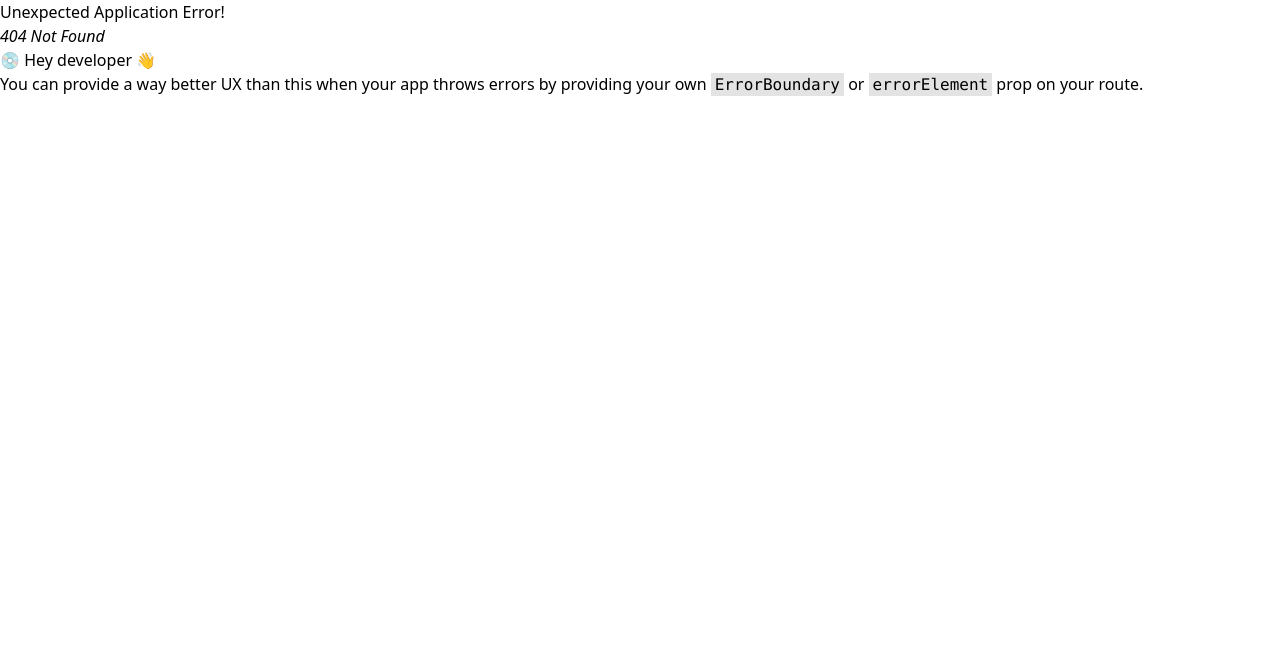
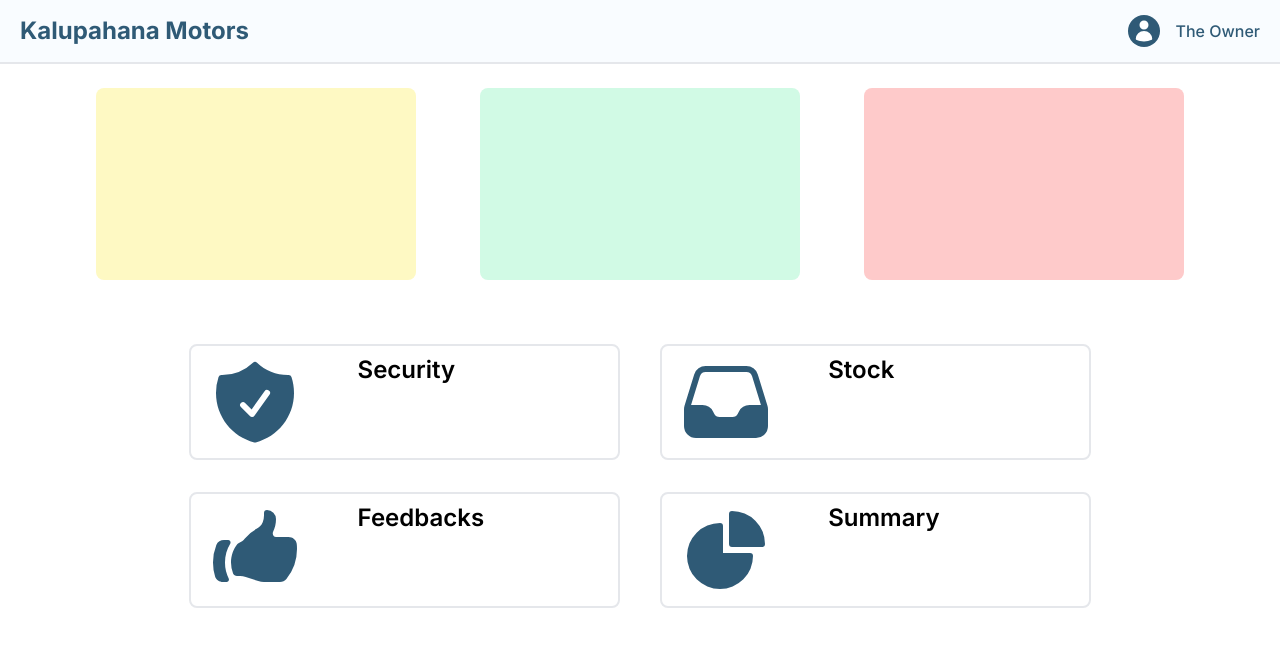
Before and after one commit to pramuddhika/Kalupahana-Project, a React (Vite) app in the folder client/: page /owner in a window 1280 px wide. Before the commit this address had no page. Shown: the top 646 px of the page. Built offline with nearby package versions, Linux system fonts and the light colour scheme.

Commit message:
owner home create, owner roter create not added

```diff
--- /dev/null
+++ b/client/src/pages/Admin/Feedbacks.jsx
@@ -0,0 +1,11 @@
+
+
+const Feedbacks = () => {
+    return (
+        <div>
+            <p>this is owner feedback page</p>
+        </div>
+    );
+};
+
+export default Feedbacks;
--- /dev/null
+++ b/client/src/pages/Admin/Home.jsx
@@ -0,0 +1,75 @@
+import {UserIcon,ShieldCheckIcon,InboxIcon,HandThumbUpIcon,ChartPieIcon} from '@heroicons/react/24/solid';
+import DashBoardBox from '../components/DashBoardBox';
+
+const Home = () => {
+    return (
+        <div className='h-screen'>
+            {/**6wner header -start */}
+            <div className="flex h-16 w-full bg-side-nav-bg border-b-2 justify-between">
+             <p className="flex items-center font-inter font-bold pl-5 text-2xl text-text-primary">
+                Kalupahana Motors
+             </p>
+             <div className='flex items-center pr-5 gap-4'>
+                <UserIcon className='h-8 w-8 text-white bg-text-primary rounded-2xl p-1 '/>
+                <p className='font-inter tex text-text-primary font-medium'>The Owner</p>
+             </div>
+            </div>
+            {/**6wner header -end */}
+
+            <DashBoardBox/>
+
+            {/**Owner menu- start */}
+            <div className='mt-16'>
+
+                <div className='flex justify-center gap-10 my-8'>
+
+                    <div className='flex box-content border-2 hover:border-teal-400 h-28 w-1/3 rounded-lg cursor-pointer'>
+                      <div className='mt-2 ml-4 w-1/3'>
+                         <ShieldCheckIcon className='h-24 text-text-primary'/>
+                      </div>
+                      <div className='font-inter m-2'>
+                        <p className='font-semibold text-2xl'>Security</p>
+                      </div>
+                    </div>
+
+                    <div className='flex box-content border-2  hover:border-teal-400 h-28 w-1/3 rounded-lg cursor-pointer'>
+                      <div className='mt-2 ml-4 w-1/3'>
+                         <InboxIcon className='h-24 text-text-primary'/>
+                      </div>
+                      <div className='font-inter m-2'>
+                        <p className='font-semibold text-2xl'>Stock</p>
+                      </div>
+                    </div>
+
+                </div>
+
+                <div className='flex justify-center gap-10 my-8'>
+
+                    <div className='flex box-content border-2  hover:border-teal-400 h-28 w-1/3 rounded-lg cursor-pointer'>
+                      <div className='mt-2 ml-4 w-1/3'>
+                         <HandThumbUpIcon className='h-24 text-text-primary'/>
+                      </div>
+                      <div className='font-inter m-2'>
+                        <p className='font-semibold text-2xl'>Feedbacks</p>
+                      </div>
+                    </div>
+
+                    <div className='flex box-content border-2  hover:border-teal-400 h-28 w-1/3 rounded-lg cursor-pointer'>
+                    <div className='mt-2 ml-4 w-1/3'>
+                         <ChartPieIcon className='h-24 text-text-primary'/>
+                      </div>
+                      <div className='font-inter m-2'>
+                        <p className='font-semibold text-2xl'>Summary</p>
+                      </div>
+                    </div>
+
+                </div>
+
+            </div>
+            {/**Owner mwnu - end */}
+
+        </div>
+    );
+};
+
+export default Home;
--- /dev/null
+++ b/client/src/pages/Admin/Owner.jsx
@@ -0,0 +1,25 @@
+import { Routes, Route} from 'react-router-dom';
+
+import Home from './Home';
+import Security from './Security';
+import StockOwner from './Stock';
+import Summary from './Summary';
+import FeedbacksOwner from './Feedbacks';
+
+const Owner = () => {
+  return (
+    <div>
+
+      <Routes>
+        <Route path="" element={<Home/>} />
+        <Route path="security" element={<Security />} />
+        <Route path="stock" element={<StockOwner />} />
+        <Route path="summary" element={<Summary />} />
+        <Route path="feedbacks" element={<FeedbacksOwner />} />
+      </Routes>
+
+    </div>
+  );
+};
+
+export default Owner;
--- /dev/null
+++ b/client/src/pages/Admin/Security.jsx
@@ -0,0 +1,11 @@
+
+
+const Security = () => {
+    return (
+        <div>
+            <p>this is owner security page</p>
+        </div>
+    );
+};
+
+export default Security;
--- /dev/null
+++ b/client/src/pages/Admin/Stock.jsx
@@ -0,0 +1,11 @@
+
+
+const Stock = () => {
+    return (
+        <div>
+            <p>this is owner stock page</p>
+        </div>
+    );
+};
+
+export default Stock;
--- /dev/null
+++ b/client/src/pages/Admin/Summary.jsx
@@ -0,0 +1,11 @@
+
+
+const Summary = () => {
+    return (
+        <div>
+            <p>this is owner summery page</p>
+        </div>
+    );
+};
+
+export default Summary;
--- a/client/src/pages/Shop/Booking.jsx
+++ b/client/src/pages/Shop/Booking.jsx
@@ -1,11 +1,13 @@
 import ShopHeader from '../components/ShopHeader'
 import { useState } from 'react';
+import DashBoardBox from '../components/DashBoardBox';
 
 
 {/**dashboard - start */}
 const DashBoard = () => {
     return (
       <div className='mt-6 ml-3'>
+        <DashBoardBox/>
         <p>This is the content for DashBoard.</p>
       </div>
     );
@@ -56,7 +58,7 @@ const Booking = () => {
       <ShopHeader pageName={getPageName()}/>
 
       {/**start sub navbar */}
-      <div className='flex bg-side-nav-bg p-2 h-8 pl-3 -10 gap-6 font-inter border-b-2'>
+      <div className='flex bg-side-nav-bg p-2 h-9 pl-3 -10 gap-6 font-inter border-b-2'>
 
         <button className={`${activeTopic === 'DashBoard' ? 'text-text-primary font-bold' : 'text-gray-500'}`}
         onClick={() => handleTopicClick('DashBoard')}>DashBoard</button>
--- a/client/src/pages/Shop/Stock.jsx
+++ b/client/src/pages/Shop/Stock.jsx
@@ -1,10 +1,62 @@
 import ShopHeader from "../components/ShopHeader";
+import { useState } from "react";
+
+{/**Availabale stock - start */}
+const AvailableStock = () => {
+    return(
+        <div>
+            <p>this is content for availble stock</p>
+        </div>
+    );
+};
+{/**Availble stock - end */}
+
+{/**Add stock - start */}
+const AddStock = () => {
+    return(
+        <p>this is content for adds stock</p>
+    );
+};
+{/**Add st6c2 - end */}
+
+{/**Needed List -start */}
+const NeededList = () => {
+    return(
+        <div>
+            <p>this is content for neededlist</p>
+        </div>
+    );
+};
+{/**Needed List - end */}
 
 const Stock = () => {
+
+    const [activeTopic, setActiveTopic] = useState('AvailableStock')
+
+    const handleTopicClick = (topic) => {
+        setActiveTopic(topic);
+    };
+
     return (
         <div>
             <ShopHeader pageName="Stock" />
-            stock page
+
+            {/**start sub navbar */}
+            <div className="flex bg-side-nav-bg p-2 h-9 pl-3 gap-6 border-b-2">
+              <button className={`${activeTopic === 'AvailableStock' ? 'text-text-primary font-bold' : 'text-gray-500'}`}
+               onClick={() => handleTopicClick('AvailableStock')}>Available Stock</button>
+              <button className={`${activeTopic === 'AddStock' ? 'text-text-primary font-bold' : 'text-gray-500'}`}
+               onClick={() => handleTopicClick('AddStock')}>Add Stock</button>
+              <button className={`${activeTopic === 'NeededList' ? 'text-text-primary font-bold' : 'text-gray-500'}`}
+               onClick={() => handleTopicClick('NeededList')}>Needed List</button>
+            </div>
+            {/**end s4b navbar */}
+
+            <div>
+                {activeTopic === 'AvailableStock' && <AvailableStock/>}
+                {activeTopic === 'AddStock' && <AddStock/>}
+                {activeTopic === 'NeededList' && <NeededList/>}
+            </div>
         </div>
     );
 };
--- /dev/null
+++ b/client/src/pages/components/DashBoardBox.jsx
@@ -0,0 +1,16 @@
+
+
+const DashBoardBox = () => {
+    return (
+        <div className="flex gap-16 justify-center my-6">
+            <div className="box-content h-48 w-80 bg-yellow-100 rounded-lg">
+            </div>
+            <div className="box-content h-48 w-80 bg-emerald-100 rounded-lg">
+            </div>
+            <div className="box-content h-48 w-80 bg-red-200 rounded-lg">
+            </div>
+        </div>
+    );
+};
+
+export default DashBoardBox;
```
Also changed, not shown: client/src/App.jsx (+18 -2 lines).
